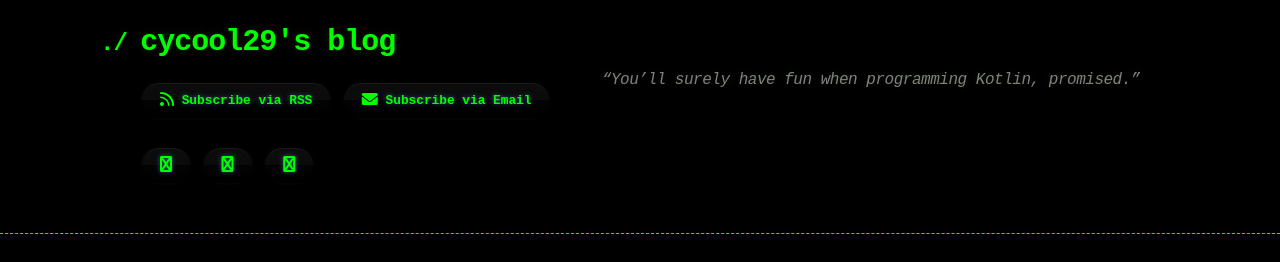
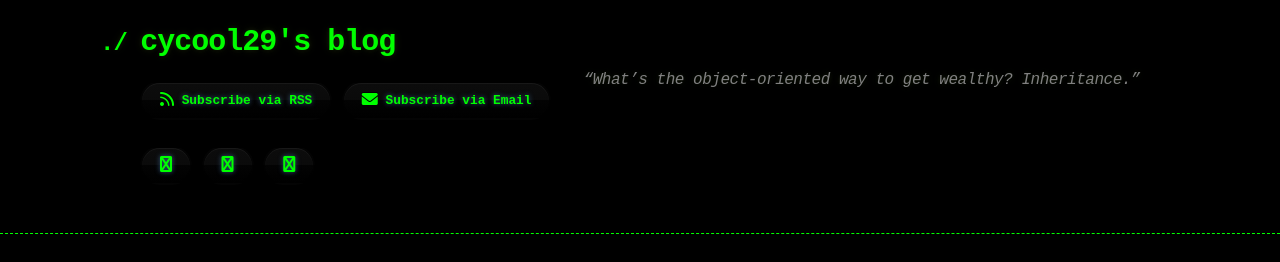
Before and after one commit to cycool29/cycool29.github.io, a Jekyll site: the page built from index.md, in a window 1280 px wide and 900 px high. Shown: the top 262 px of the window. Built offline with Jekyll 4.4.1, drawn with Linux system fonts in a browser that asks for light colours; a style sheet for code colours, icons or effects is not loaded.

Commit message:
Update quotes

```diff
--- a/_config.yml
+++ b/_config.yml
@@ -1,5 +1,5 @@
 title: cycool29's blog
-description: "“You’ll surely have fun when programming Kotlin, promised.” "
+description: "“What’s the object-oriented way to get wealthy? Inheritance.” "
 bio: A high school student. Intermediate in Python, Git, Bash. Learning JavaScript. He/Him. "
 author: cycool29
 url: https://cycool29.github.io
```
